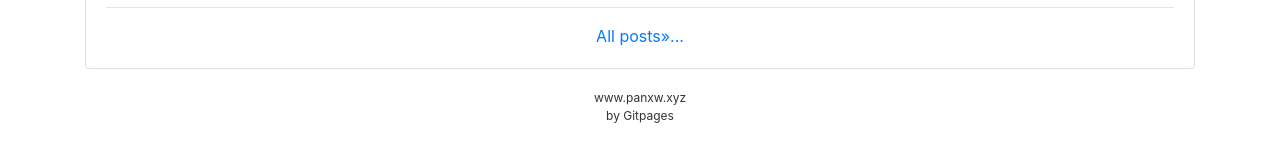
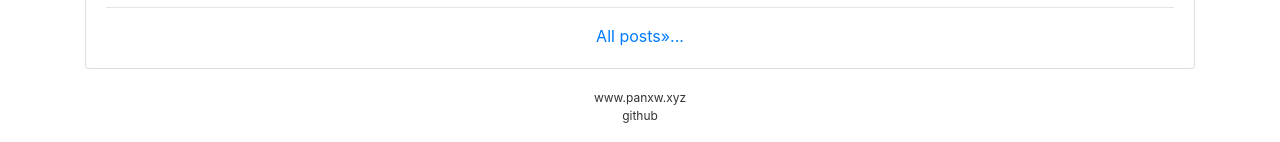
Before and after one commit to panxw/panxw.github.io, a Jekyll site: the page built from index.html, in a window 1280 px wide. Shown: the part 756-898 px from the top of the page. Built offline with Jekyll 4.4.1, drawn with Linux system fonts in a browser that asks for light colours; the list of posts is cut into pages by our own code.

Commit message:
Update default.html

```diff
--- a/_layouts/default.html
+++ b/_layouts/default.html
@@ -16,7 +16,7 @@
       <br/>
       {{ content }}
        <div class="foot_area">
-	 <a href="https://www.panxw.xyz">www.panxw.xyz</a><br/><a href="https://github.com/panxw/blog">by Gitpages</a>
+	 <a href="https://www.panxw.xyz">www.panxw.xyz</a><br/><a href="https://github.com/panxw/blog">github</a>
        </div>
     </div>
   </div>
```
